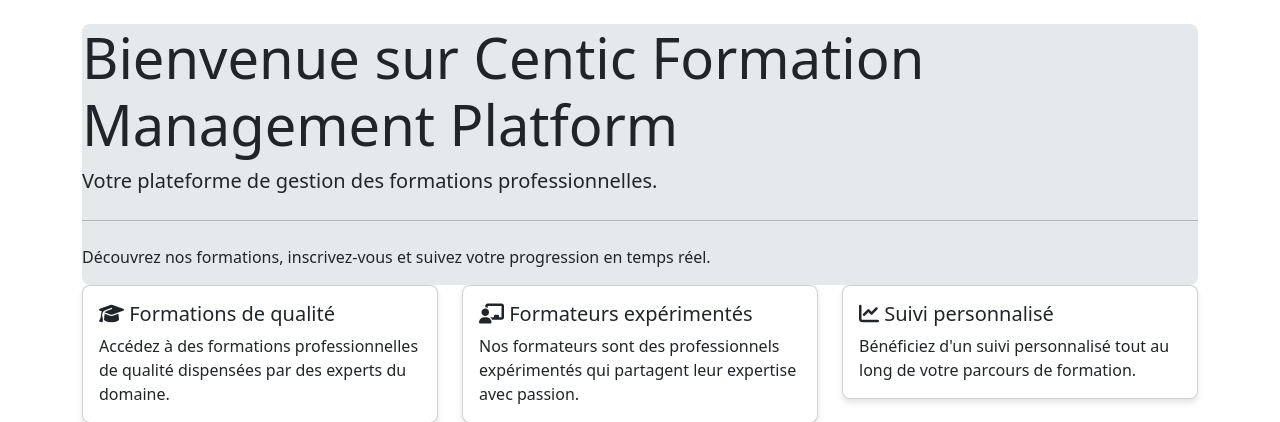
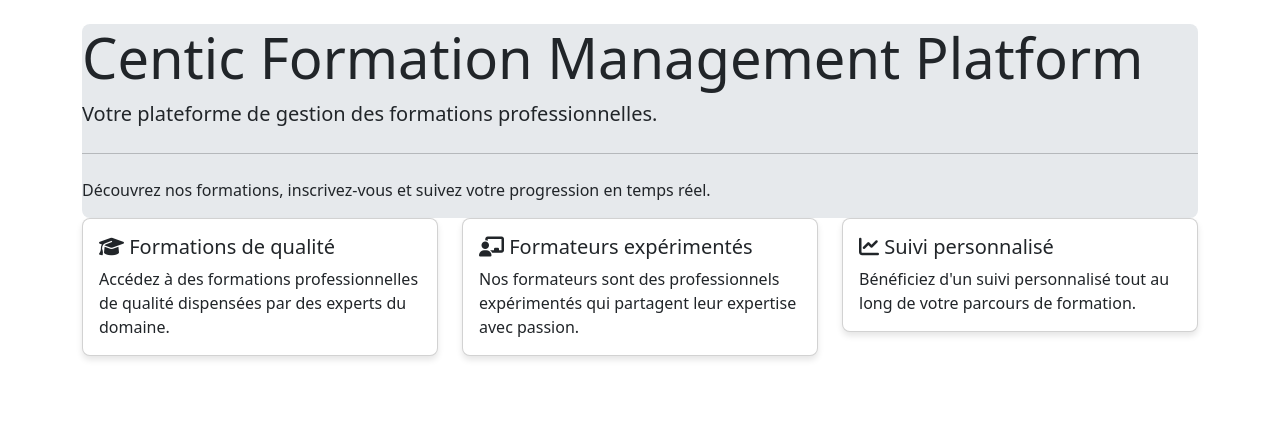
Before and after one commit to sembe1406/centic-formation-mvc, a PHP site: page /centic-formation-mvc/ in a window 1280 px wide. Shown: the part 56-478 px from the top of the page. Run offline with PHP 8.4, Linux system fonts and the light colour scheme.

Commit message:
mis a jour acceuil

```diff
--- a/app/views/home.php
+++ b/app/views/home.php
@@ -1,7 +1,7 @@
 <?php $title = 'Accueil'; ?>
 
 <div class="jumbotron">
-    <h1 class="display-4">Bienvenue sur Centic Formation Management Platform</h1>
+    <h1 class="display-4">Centic Formation Management Platform</h1>
     <p class="lead">Votre plateforme de gestion des formations professionnelles.</p>
     <hr class="my-4">
     <p>Découvrez nos formations, inscrivez-vous et suivez votre progression en temps réel.</p>
```
